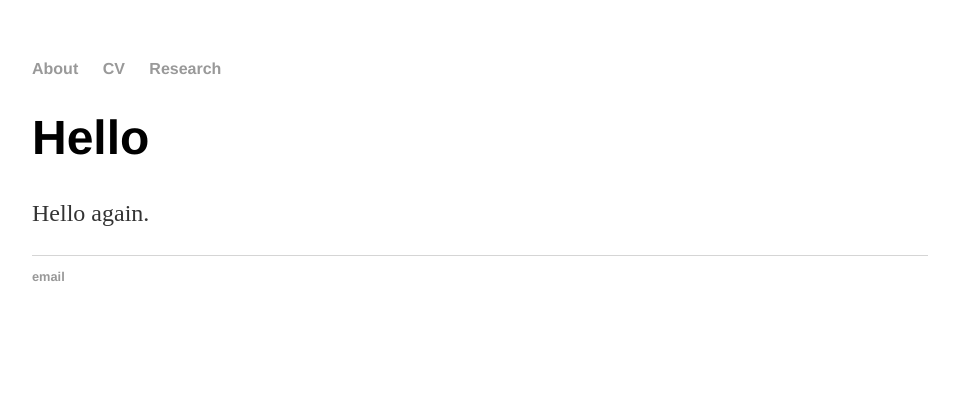
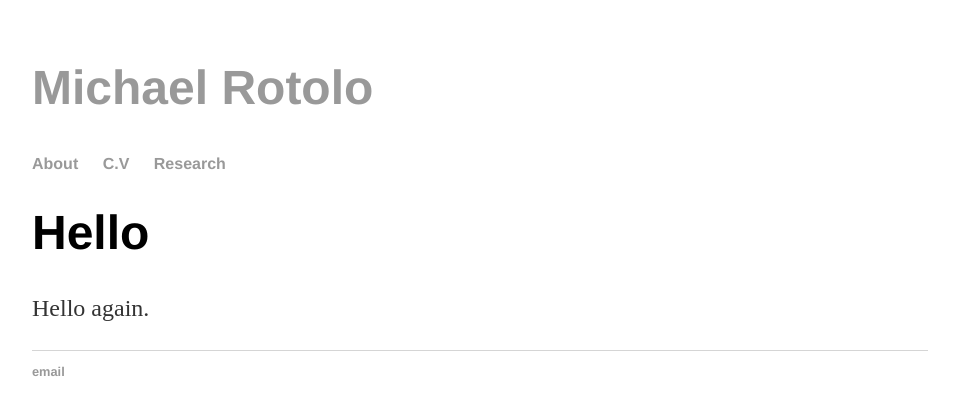
Before and after one commit to michaelrotolo/github.io, a Jekyll site: the page built from index.html, in a window 1280 px wide. Shown: the top 415 px of the page, without its empty margins (160-1119 px from the left). Built offline with Jekyll 4.4.1, drawn with Linux system fonts in a browser that asks for light colours.

Commit message:
Update default.html

```diff
--- a/_layouts/default.html
+++ b/_layouts/default.html
@@ -7,9 +7,10 @@
 		</head>
 		<body>
 			<nav>
+				<h1><a href="/">Michael Rotolo</a></h1>
 	    		<ul>
 	        		<li><a href="/">About</a></li>
-		        	<li><a href="/cv">CV</a></li>
+		        	<li><a href="/cv">C.V</a></li>
 	        		<li><a href="/research/">Research</a></li>
 	    		</ul>
 			</nav>
```
